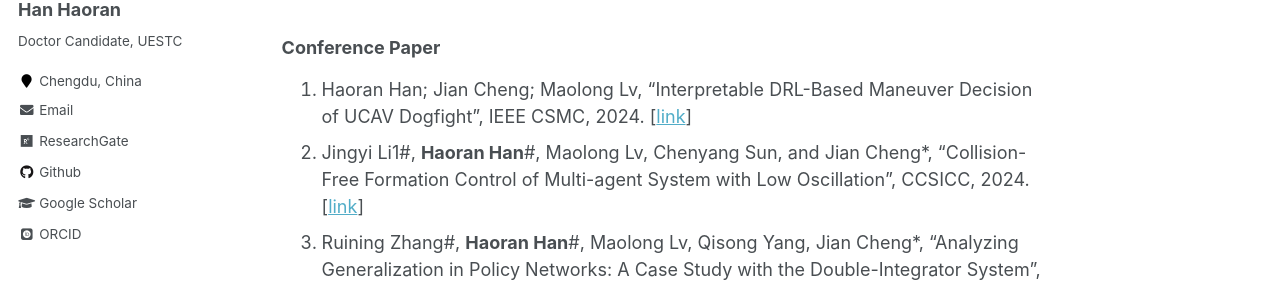
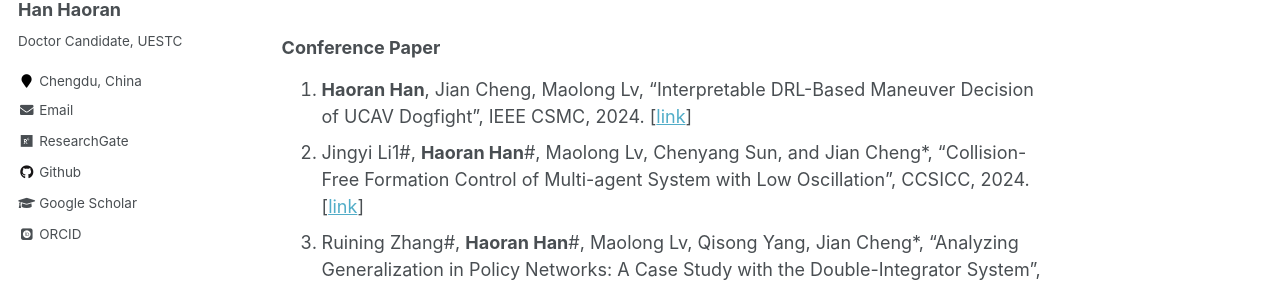
Before and after one commit to Han-Adam/Han-Adam.github.io, a Jekyll site: the page built from _pages/about.md, in a window 1280 px wide and 900 px high, scrolled down 1071 px. Shown: the part 181-463 px from the top of the window. Built offline with Jekyll 4.4.1, drawn with Linux system fonts in a browser that asks for light colours; some web fonts are replaced.

```diff
--- a/_pages/about.md
+++ b/_pages/about.md
@@ -27,7 +27,7 @@ Deep Reinforcement Learning", IEEE Robotics and Automation Letters, 2022. [[link
 6. Haiwei Bai, Jian Cheng*, Yanzhou Su, Qi Wang, **Haoran Han**, Yijie Zhang, "Multi-Branch Adaptive Hard Region Mining Network for Urban Scene Parsing of High-Resolution Remote-Sensing Images", Remote Sensing, 2022. [[link](https://www.mdpi.com/2072-4292/14/21/5527/htm)]
 
 ### Conference Paper
-1. Haoran Han; Jian Cheng; Maolong Lv, "Interpretable DRL-Based Maneuver Decision of UCAV Dogfight", IEEE CSMC, 2024. [[link](https://ieeexplore.ieee.org/document/10831270)]
+1. **Haoran Han**, Jian Cheng, Maolong Lv, "Interpretable DRL-Based Maneuver Decision of UCAV Dogfight", IEEE CSMC, 2024. [[link](https://ieeexplore.ieee.org/document/10831270)]
 2. Jingyi Li1#, **Haoran Han**#, Maolong Lv, Chenyang Sun, and Jian Cheng*, "Collision-Free Formation Control
  of Multi-agent System with Low Oscillation", CCSICC, 2024. [[link](https://link.springer.com/chapter/10.1007/978-981-97-3328-6_14)]
 3. Ruining Zhang#, **Haoran Han**#, Maolong Lv, Qisong Yang, Jian Cheng*, "Analyzing Generalization in Policy Networks: A Case Study with the Double-Integrator System", AAAI, 2024. [[link](https://ojs.aaai.org/index.php/AAAI/article/view/29623)]
```
